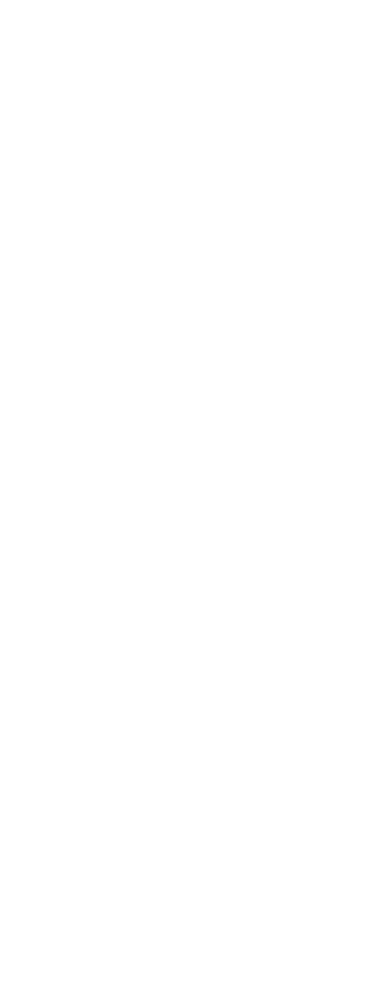
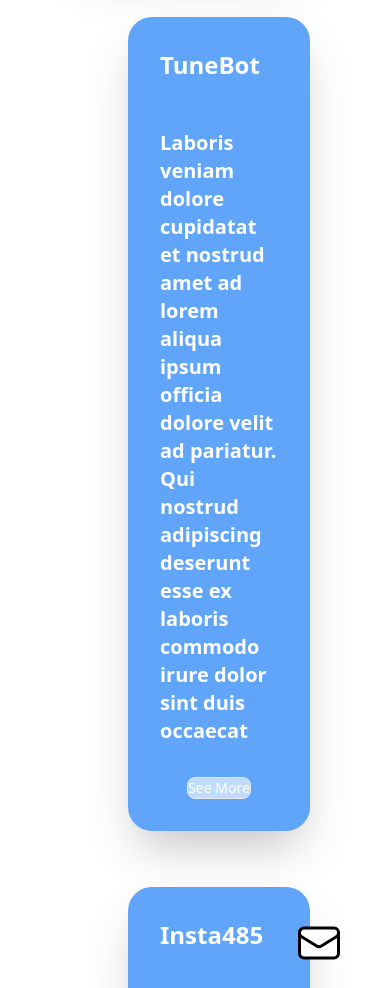
Before and after one commit to arlough/personal-website-v3, a Next.js app: page / in a window 390 px wide. Shown: the part 1880-2868 px from the top of the page. Before the commit the page ends 1219 px from the top, so only its background shows below. Built offline with nearby package versions, Linux system fonts and the light colour scheme.

Commit message:
project section more fleshed out, need to make it responsive for large screens

```diff
--- a/package.json
+++ b/package.json
@@ -15,7 +15,9 @@
     "next": "13.3.0",
     "postcss": "8.4.22",
     "react": "18.2.0",
-    "react-dom": "18.2.0",
-    "tailwindcss": "3.3.1"
+    "react-dom": "18.2.0"
+  },
+  "devDependencies": {
+    "tailwindcss": "^3.3.1"
   }
 }
--- a/src/components/Hero.js
+++ b/src/components/Hero.js
@@ -34,7 +34,7 @@ export default function Hero(){
                     </a>
 
                     <a href="mailto:loughneyaidan@gmail.com">
-                    <svg className=" hover:fill-hover" xmlns="http://www.w3.org/2000/svg" width="48" height="48"  viewBox="0 0 24 24" stroke-width="1.5" stroke="currentColor">
+                    <svg className=" hover:fill-hover" xmlns="http://www.w3.org/2000/svg" width="48" height="48"  viewBox="0 0 24 24" strokeWidth="1.5" stroke="currentColor">
                     <path stroke-linecap="round" stroke-linejoin="round" d="M21.75 6.75v10.5a2.25 2.25 0 01-2.25 2.25h-15a2.25 2.25 0 01-2.25-2.25V6.75m19.5 0A2.25 2.25 0 0019.5 4.5h-15a2.25 2.25 0 00-2.25 2.25m19.5 0v.243a2.25 2.25 0 01-1.07 1.916l-7.5 4.615a2.25 2.25 0 01-2.36 0L3.32 8.91a2.25 2.25 0 01-1.07-1.916V6.75" />
                     </svg>
                     </a>
--- a/src/components/Navbar.js
+++ b/src/components/Navbar.js
@@ -9,7 +9,7 @@ export default function Navbar(){
                     {/* right nav */}
                     <div>
                         <a href="#" className='flex items-center hover:text-hover'>
-                        <svg className="mr-3 text-secondary" xmlns="http://www.w3.org/2000/svg" fill="none" viewBox="0 0 24 24" stroke-width="1.5" stroke="currentColor">
+                        <svg className="mr-3 text-secondary" xmlns="http://www.w3.org/2000/svg" fill="none" viewBox="0 0 24 24" strokeWidth="1.5" stroke="currentColor">
                         <path stroke-linecap="round" stroke-linejoin="round" d="M17.982 18.725A7.488 7.488 0 0012 15.75a7.488 7.488 0 00-5.982 2.975m11.963 0a9 9 0 10-11.963 0m11.963 0A8.966 8.966 0 0112 21a8.966 8.966 0 01-5.982-2.275M15 9.75a3 3 0 11-6 0 3 3 0 016 0z" />
                         </svg>
                         <span>
--- a/src/components/Project.js
+++ b/src/components/Project.js
@@ -2,6 +2,35 @@ import React from 'react'
 
 export default function Project(props) {
   return (
-    <div>{props.info.name}</div>
+    <div className="flex flex-col justify-between flex-grow px-8 py-8 space-y-8 shadow-2xl rounded-3xl bg-primary">
+    <div className="flex flex-row space-x-8 ">
+    <div className="text-2xl font-bold text-white self-left md:text-4xl">
+        {props.info.name}
+    </div>
+    <div className="self-center">
+    {props.info.src_link.length > 1 ?
+          <a  href={props.info.src_link}>
+          <svg className=" fill-white hover:fill-hover" xmlns="http://www.w3.org/2000/svg" width="48" height="48"
+          viewBox="0 0 24 24"></svg>
+          </a>
+          :
+          <a href="mailto:loughneyaidan@gmail.com?subject=Requesting {props.info.name} source code">
+          <svg className="fill-white hover:fill-hover" xmlns="http://www.w3.org/2000/svg" width="48" height="48"  viewBox="0 0 24 24" strokeWidth="1.5" stroke="currentColor">
+          <path stroke-linecap="round" stroke-linejoin="round" d="M21.75 6.75v10.5a2.25 2.25 0 01-2.25 2.25h-15a2.25 2.25 0 01-2.25-2.25V6.75m19.5 0A2.25 2.25 0 0019.5 4.5h-15a2.25 2.25 0 00-2.25 2.25m19.5 0v.243a2.25 2.25 0 01-1.07 1.916l-7.5 4.615a2.25 2.25 0 01-2.36 0L3.32 8.91a2.25 2.25 0 01-1.07-1.916V6.75" />
+          </svg>
+          </a>
+        }
+          </div>
+    </div>
+    <div className="flex-grow text-xl font-bold text-white md:text-2xl">
+      {props.info.summary}
+          </div>
+    <div className="flex self-center my-auto space-x-8 text-4xl text-white h-1/4">
+          <a className="self-center text-sm border rounded-lg bg-secondary" href="#" >
+          See More
+          </a>
+
+    </div>
+</div>
   )
 }
--- a/src/components/Projects.js
+++ b/src/components/Projects.js
@@ -4,28 +4,60 @@ import Project from './Project'
 export default function Projects() {
   const projects = [
     {
+      "id" : 1,
       "name" : "Todo",
       "date" : "dd/mm/yy",
       "summary" : "Laboris veniam dolore cupidatat et nostrud amet ad lorem aliqua ipsum officia dolore velit ad pariatur. Qui nostrud adipiscing deserunt esse ex laboris commodo irure dolor sint duis occaecat",
       "skills" : ['HTML', 'CSS', 'JavaScript'],
-      "header-img" : "#",
-      "demo-link" : "#",
-      "src-link" : "#",
+      "header_img" : "#",
+      "demo_link" : "https://todo-dashboard.netlify.app/",
+      "src_link" : "https://github.com/ArLough/todo",
     },
     {
+      "id" : 2,
       "name" : "TuneBot",
       "date" : "dd/mm/yy",
       "summary" : "Laboris veniam dolore cupidatat et nostrud amet ad lorem aliqua ipsum officia dolore velit ad pariatur. Qui nostrud adipiscing deserunt esse ex laboris commodo irure dolor sint duis occaecat",
       "skills" : ['HTML', 'CSS', 'JavaScript'],
-      "header-img" : "#",
-      "demo-link" : "#",
-      "src-link" : "#",
+      "header_img" : "#",
+      "demo_link" : "#",
+      "src_link" : "https://github.com/mumichians/TuneBot-WebApp",
+    },
+    {
+      "id" : 3,
+      "name" : "Insta485",
+      "date" : "/mm/yy",
+      "summary" : "Built a social networking web application similar to Instagram with client-side and server-side dynamic pages as part of EECS 485: Web Systems at the University of Michigan",
+      "skills" : ['Restful APIs', 'React.js', 'Python', 'Flask', 'SQLite'],
+      "header_img" : "#",
+      "demo_link" : "#",
+      "src_link" : "",
+    },
+    {
+      "id" : 4,
+      "name" : "Portfolio Website V2",
+      "date" : "dd/mm/yy",
+      "summary" : "Laboris veniam dolore cupidatat et nostrud amet ad lorem aliqua ipsum officia dolore velit ad pariatur. Qui nostrud adipiscing deserunt esse ex laboris commodo irure dolor sint duis occaecat",
+      "skills" : ['HTML', 'CSS', 'JavaScript'],
+      "header_img" : "#",
+      "demo_link" : "#",
+      "src_link" : "https://github.com/ArLough/Personal-Website-V2",
+    },
+    {
+      "id" : 5,
+      "name" : "Dummy",
+      "date" : "dd/mm/yy",
+      "summary" : "Laboris veniam dolore cupidatat et nostrud amet ad lorem aliqua ipsum officia dolore velit ad pariatur. Qui nostrud adipiscing deserunt esse ex laboris commodo irure dolor sint duis occaecat",
+      "skills" : ['HTML', 'CSS', 'JavaScript'],
+      "header_img" : "#",
+      "demo_link" : "#",
+      "src_link" : "#",
     }
   ];
   return (
     <div>
       <div>Projects</div>
-      <div className='flex space-x-6'>
+      <div className='flex flex-col h-auto mt-20 ml-20 mr-20 space-x-12 space-y-14 lg:grid lg:grid-cols-2 2xl:grid-cols-3'>
       {projects.map(project =>(
         <Project info={project}> </Project>
       ))}
```
Also changed, not shown: src/components/download.png (deleted), 1 other file (tests, documents, lock files or other folders).
